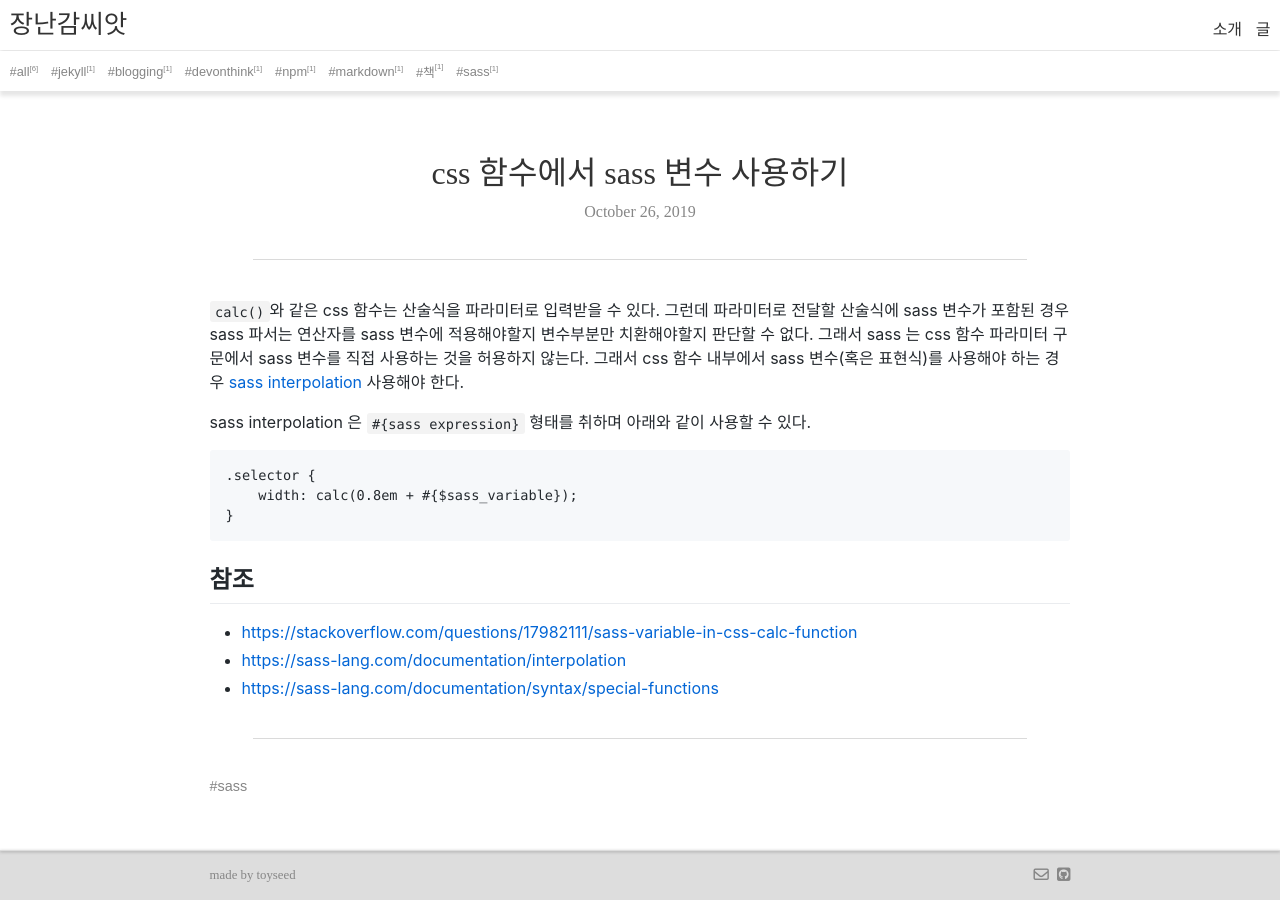
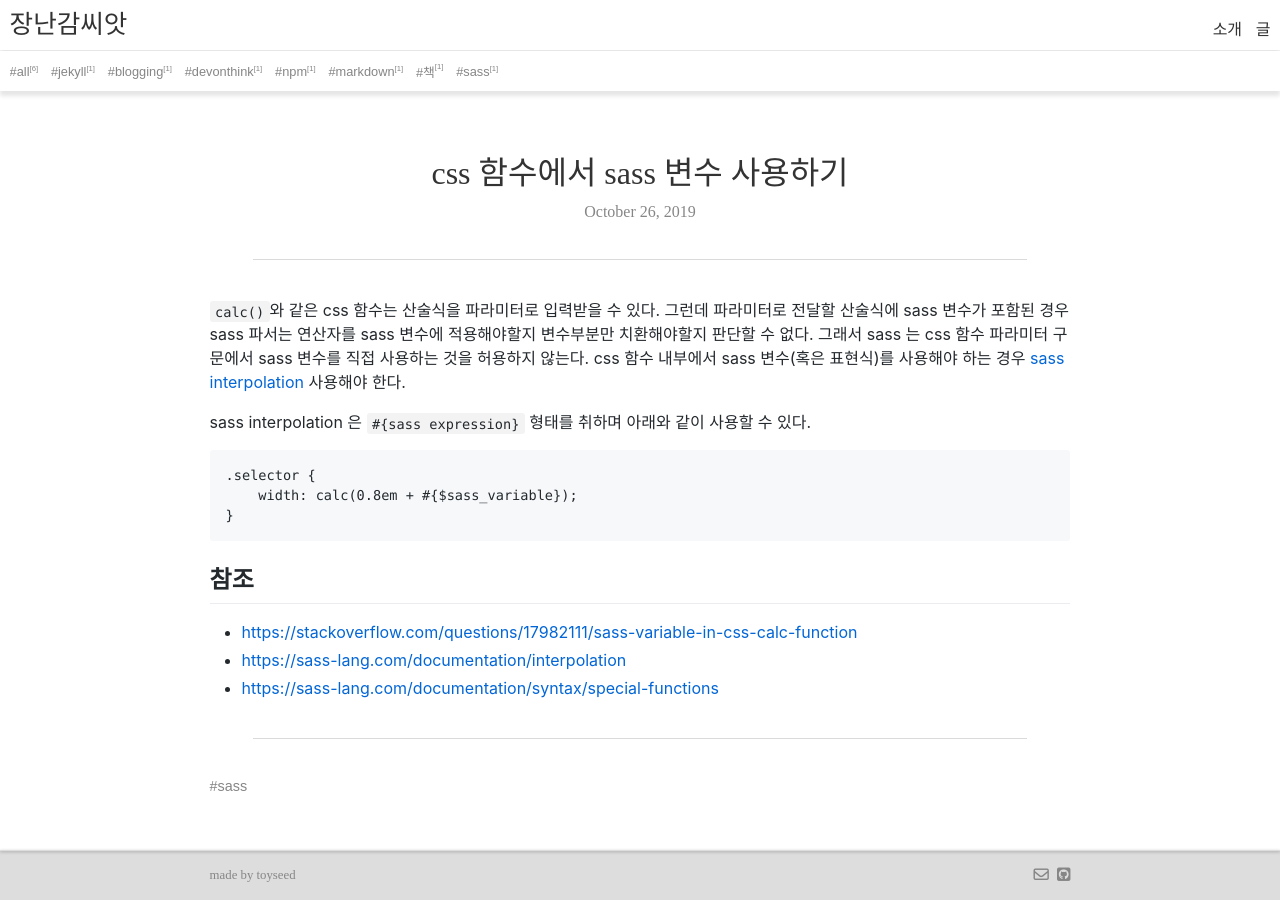
Before and after one commit to toyseed/toyseed.github.io, a Jekyll site: the page built from _posts/2019-10-26-sass-interpolation.md, in a window 1280 px wide. Built offline with Jekyll 4.4.1, drawn with Linux system fonts in a browser that asks for light colours; nearby versions of some CDN libraries.

Commit message:
edit post

```diff
--- a/_posts/2019-10-26-sass-interpolation.md
+++ b/_posts/2019-10-26-sass-interpolation.md
@@ -4,7 +4,7 @@
 excerpt_separator: ""
 ---
 
-`calc()`와 같은 css 함수는 산술식을 파라미터로 입력받을 수 있다. 그런데 파라미터로 전달할 산술식에 sass 변수가 포함된 경우 sass 파서는 연산자를 sass 변수에 적용해야할지 변수부분만 치환해야할지 판단할 수 없다. 그래서 sass 는 css 함수 파라미터 구문에서 sass 변수를 직접 사용하는 것을 허용하지 않는다. 그래서 css 함수 내부에서 sass 변수(혹은 표현식)를 사용해야 하는 경우 [sass interpolation](https://sass-lang.com/documentation/interpolation) 사용해야 한다.
+`calc()`와 같은 css 함수는 산술식을 파라미터로 입력받을 수 있다. 그런데 파라미터로 전달할 산술식에 sass 변수가 포함된 경우 sass 파서는 연산자를 sass 변수에 적용해야할지 변수부분만 치환해야할지 판단할 수 없다. 그래서 sass 는 css 함수 파라미터 구문에서 sass 변수를 직접 사용하는 것을 허용하지 않는다. css 함수 내부에서 sass 변수(혹은 표현식)를 사용해야 하는 경우 [sass interpolation](https://sass-lang.com/documentation/interpolation) 사용해야 한다.
 
 sass interpolation 은 `#{sass expression}` 형태를 취하며 아래와 같이 사용할 수 있다.
 
```
